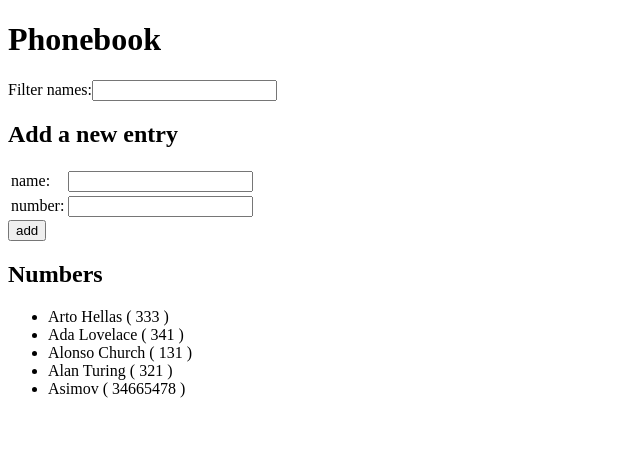
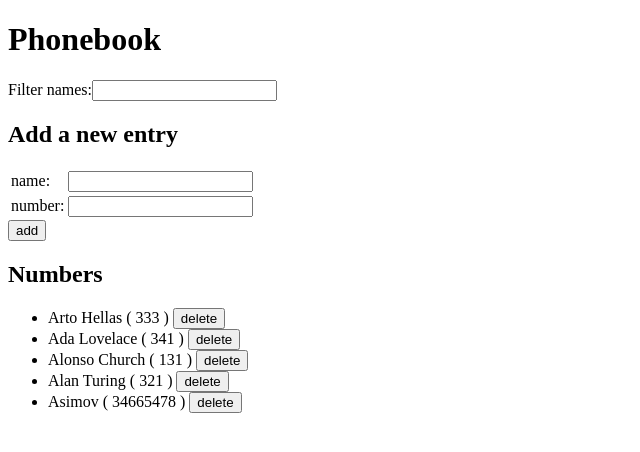
Before and after one commit to k-zhou/FullStackOpen, a React (Vite) app in the folder part2/Phonebook/: page / in a window 1280 px wide. Shown: the top 452 px of the page, without its empty margins (0-640 px from the left). Built offline with nearby package versions, Linux system fonts and the light colour scheme; data requests are answered from the project's data file.

Commit message:
finishes ex. 2.14.

```diff
--- a/part2/Phonebook/src/App.jsx
+++ b/part2/Phonebook/src/App.jsx
@@ -2,6 +2,11 @@ import { useState, useEffect } from 'react'
 import { nanoid   }       from 'nanoid'   // use with nanoid(x) where x is the optional argument for size/length
 import personsService     from './personsService'
 
+const Button = ({onClick, children}) => {
+  return (
+    <button onClick={onClick}>{children}</button>
+  )
+}
 
 const FilterPrompt = ({stateGetter, stateSetter}) => {
   return (
@@ -15,28 +20,28 @@ const FilterPrompt = ({stateGetter, stateSetter}) => {
   )
 }
 
-const PersonForm = ({peopleList, peopleListSetter, idCounter, idCounterSetter}) => {
+const PersonForm = ({peopleList, peopleListSetter}) => {
 
   const [newPersonName,   setnewPersonName  ] = useState('')
   const [newPersonNumber, setnewPersonNumber] = useState('')
 
   const handleSubmit = (event) => {
     event.preventDefault()
-    console.log('button clicked', event.target)
+    console.log('submit button clicked', event.target)
     // check for potential duplicate submission, add if new unique name, else show error message
     if (peopleList.find(p => p.name === newPersonName) === undefined ) {
       const newPerson = {
-        id:     idCounter,
         name:   newPersonName,
         number: newPersonNumber
       }
-
-      personsService.create(newPerson).then(response => {
-        console.log(response)
+      // sends this to the server, takes the id from the response and assigns it to the object
+      personsService
+        .create(newPerson)
+        .then(response => {
+          console.log(response)
+          peopleListSetter(peopleList.concat({...newPerson, id: response.data.id}))
       })
 
-      peopleListSetter(peopleList.concat(newPerson))
-      idCounterSetter(idCounter + 1)
     }
     else {
       alert(`${newPersonName} already exists in the phonebook!`)
@@ -81,12 +86,23 @@ const PersonForm = ({peopleList, peopleListSetter, idCounter, idCounterSetter})
   )
 }
 
-const NumbersList = ({list, filter}) => {
+const NumbersList = ({list, setlist, filter}) => {
+
+  const handleRemove = (id, name) => {
+    if (window.confirm(`Are you sure to remove ${name}?`)) {
+      const p = personsService.remove(id)
+      p.then(response => {if (response.status === 200) setlist(list.filter(item => item.id != id)); else return false})
+    }
+      return true
+  }
+
   return (
     <div>
       <h2>Numbers</h2>
       <ul>
-        {list.filter((person) => person.name.toLowerCase().includes(filter)).map(person => <li key={person.id}>{person.name} ( {person.number} )</li>)}
+        {list
+          .filter((person) => person.name.toLowerCase().includes(filter))
+          .map(person => <li key={person.id}>{person.name} ( {person.number} ) <Button onClick={() => handleRemove(person.id, person.name)} children={'delete'} /></li>)}
       </ul>
     </div>
   )
@@ -95,13 +111,11 @@ const NumbersList = ({list, filter}) => {
 const App = () => {
 
   const [persons, setPersons] = useState([])
-  const [IDCounter, setIDCounter] = useState(0)
   const [filter,    setfilter]    = useState('')
 
   // note that you unroll props passed between components, but you don't unroll when it concerns only other methods
   const updatePersons = (data) => {
     setPersons(data)
-    setIDCounter(data.length)
   }
 
   useEffect( () => {
@@ -114,8 +128,8 @@ const App = () => {
     <div>
       <h1>Phonebook</h1>
       <FilterPrompt stateGetter={filter} stateSetter={setfilter} />
-      <PersonForm peopleList={persons} peopleListSetter={setPersons} idCounter={IDCounter} idCounterSetter={setIDCounter}/>
-      <NumbersList list={persons} filter={filter} />
+      <PersonForm peopleList={persons} peopleListSetter={setPersons} />
+      <NumbersList list={persons} setlist={setPersons} filter={filter} />
     </div>
   )
 }
--- a/part2/Phonebook/src/personsService.js
+++ b/part2/Phonebook/src/personsService.js
@@ -10,12 +10,17 @@ const create = (newObj) => {
     return axios.post(SERVER_ADDRESS, newObj)
 }
 
-const update = (newObj) => {
-    return axios.put(`${SERVER_ADDRESS}/${newObj.id}`, newObj)
+const update = (newObj, id) => {
+    return axios.put(`${SERVER_ADDRESS}/${id}`, newObj).catch(response => `$Error: ${response.data}`)
+}
+
+const remove = (id) => {
+    return axios.delete(`${SERVER_ADDRESS}/${id}`).catch(response => `$Error: ${response.data}`)
 }
 
 export default {
     getAll: getAll,
     create: create,
-    update: update
+    update: update,
+    remove: remove
 }
```
